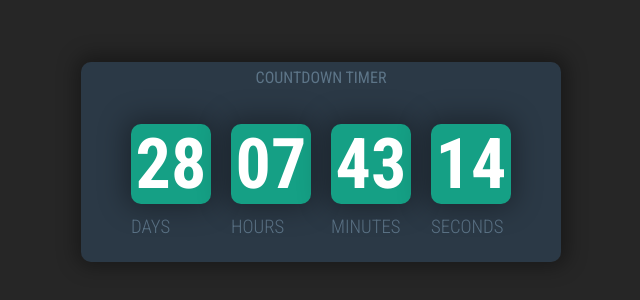
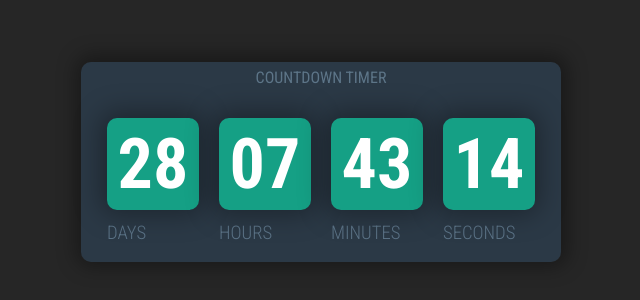
Before and after one commit to tuahapro/countdownTimer, a plain HTML site: page index.html in a window 1280 px wide. Shown: the part 238-538 px from the top of the page, without its empty margins (319-959 px from the left). Drawn offline with Linux system fonts and the light colour scheme.

Commit message:
padding add

```diff
--- a/style.css
+++ b/style.css
@@ -43,6 +43,7 @@ body{
 .in_Box {
     width: 80px;
     height: 80px;
+    padding: 6px;
     background-color: #15a085;
     color: #ffff;
     display: flex;
```
